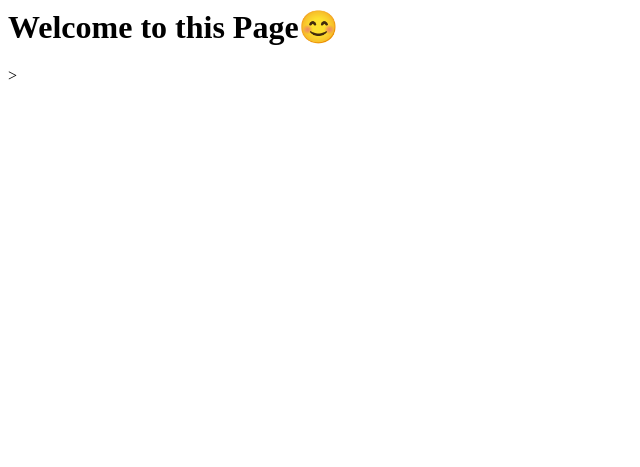
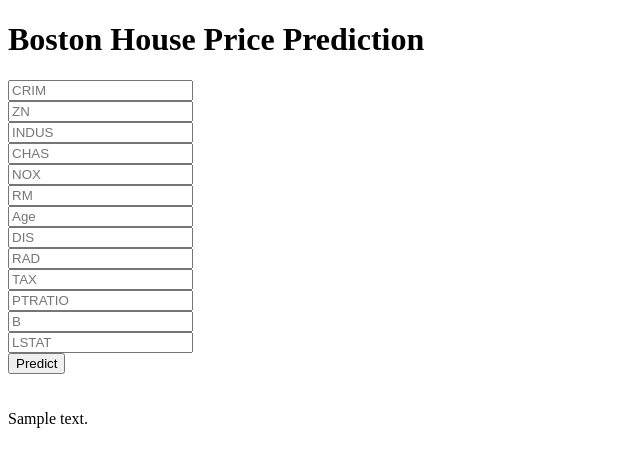
Before and after one commit to DDghu/bostonhousepricing, a Flask app: template templates/home.html in a window 1280 px wide. Shown: the top 467 px of the page, without its empty margins (0-640 px from the left). Run offline with Flask 3, Linux system fonts and the light colour scheme; the template is opened without the code that fills it: most values are stand-ins (such as "Sample title", 1, 10 or a date in 2020); parts of the project's set-up code (start-up, migrations or seed data) failed here and were passed over.

Commit message:
The web app is ready

```diff
--- a/app.py
+++ b/app.py
@@ -31,6 +31,16 @@
     output=regmodel.predict(new_data)
     print(output[0]) #since it is a 2D array so i am taking the first value
     return jsonify(output[0])
+
+
+@app.route('/predict',methods=['POST'])
+def predict():
+    data=[float(x) for x in request.form.values()] #imported from flask(⭐whatever values we fill in this form it automatically capture it fro the request object )
+    final_input=scaler.transform(np.array(data).reshape(1,-1))
+    print(final_input)
+    output=regmodel.predict(final_input)[0]
+    #this below renders in html and in this html file there may be some placeholder so it replace it with this placeholder
+    return render_template("home.html",prediction_text="The predicted House price is {}".format(output)) # the position where prediction_text is written in html file it prints the output there
 #for running it
 if __name__=="__main__":
     app.run(debug=True) #it runs in debug mode
--- a/templates/home.html
+++ b/templates/home.html
@@ -1 +1,51 @@
-<h1>Welcome to this Page😊</h1>>
+<!DOCTYPE html>
+<html lang="en">
+<head>
+    <meta charset="UTF-8">
+    <meta http-equiv="X-UA-Compatible" content="IE=edge">
+    <meta name="viewport" content="width=device-width, initial-scale=1.0">
+    <title>ML API</title>
+    <link href='https://fonts.googleapis.com/css?family=Pacifico' rel='stylesheet' type='text/css'>
+<link href='https://fonts.googleapis.com/css?family=Arimo' rel='stylesheet' type='text/css'>
+<link href='https://fonts.googleapis.com/css?family=Hind:300' rel='stylesheet' type='text/css'>
+<link href='https://fonts.googleapis.com/css?family=Open+Sans+Condensed:300' rel='stylesheet' type='text/css'>
+
+
+</head>
+
+<body>
+ <div class="login">
+	<h1>Boston House Price Prediction</h1>
+
+     <!-- Main Input For Receiving Query to our ML
+    and this will hit the predict funcrtion which I have created in this app.py-->
+    <!-- url_for that we insert import from sklearn  -->
+    <form action="{{ url_for('predict')}}"method="post">
+      <input type="text" name="CRIM" placeholder="CRIM" required="required" /><br>
+    	<input type="text" name="ZN" placeholder="ZN" required="required" /><br>
+        <input type="text" name="INDUS" placeholder="INDUS" required="required" /><br>
+        <input type="text" name="CHAS" placeholder="CHAS" required="required" /><br>
+        <input type="text" name="NOX" placeholder="NOX" required="required" /><br>
+        <input type="text" name="RM" placeholder="RM" required="required" /><br>
+        <input type="text" name="Age" placeholder="Age" required="required" /><br>
+        <input type="text" name="DIS" placeholder="DIS" required="required" /><br>
+        <input type="text" name="RAD" placeholder="RAD" required="required" /><br>
+        <input type="text" name="TAX" placeholder="TAX" required="required" /><br>
+        <input type="text" name="PTRATIO" placeholder="PTRATIO" required="required" /><br>
+        <input type="text" name="B" placeholder="B" required="required" /><br>
+        <input type="text" name="LSTAT" placeholder="LSTAT" required="required" /><br>
+
+
+
+        <button type="submit" class="btn btn-primary btn-block btn-large">Predict</button>
+    </form>
+
+   <br>
+   <br>
+
+
+ </div>
+ {{prediction_text}}
+
+</body>
+</html>
```
